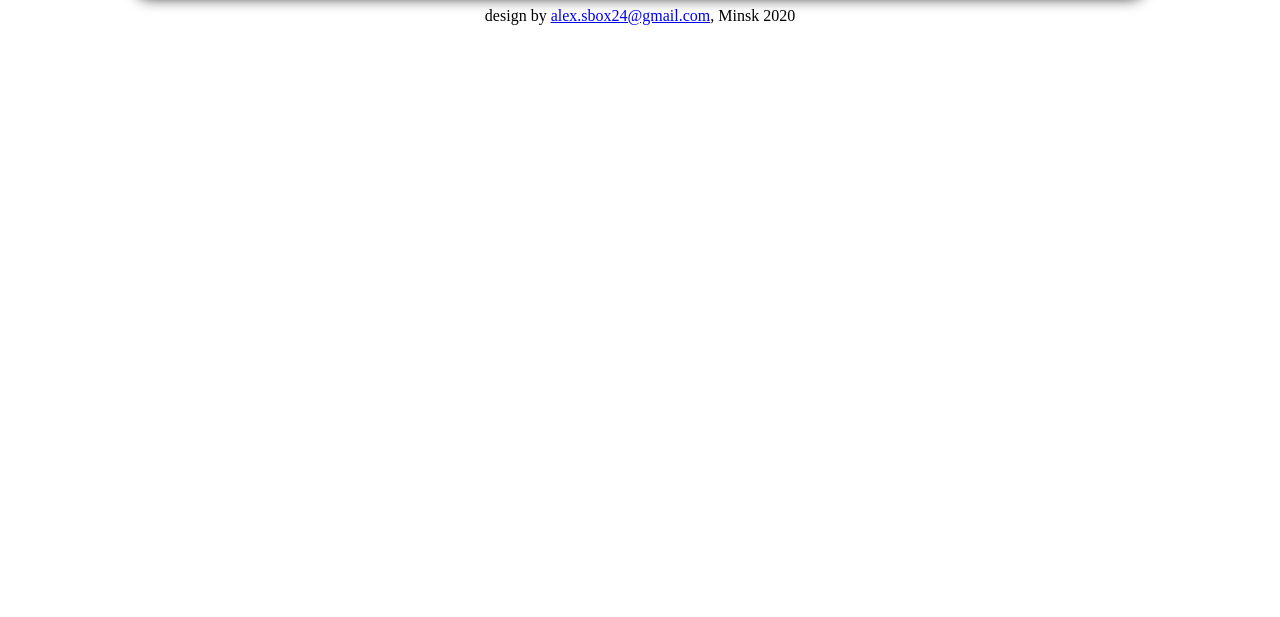
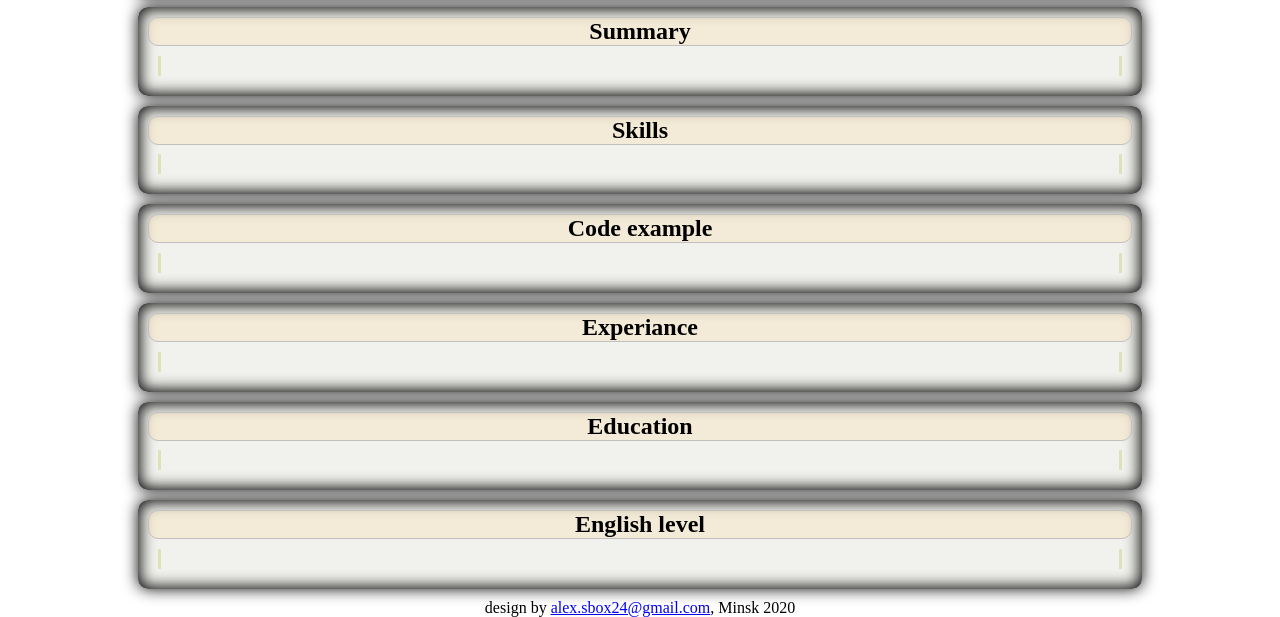
Before and after one commit to alex-2719/rsschool-cv, a plain HTML site: page index.html in a window 1280 px wide. Shown: the part 185-802 px from the top of the page. Drawn offline with Linux system fonts and the light colour scheme.

Commit message:
feat: add sections in main div

```diff
--- a/index.html
+++ b/index.html
@@ -30,7 +30,36 @@
       <div class="cv-logo"><img src="img/user.jpg" alt="" /></div>
     </header>
     <main>
-
+        <section class="block summary">
+            <h1>Summary</h1>
+            <div class="info">
+            </div>
+          </section>
+          <section class="block skills">
+            <h1>Skills</h1>
+            <div class="info">
+            </div>
+          </section>
+          <section class="block code-example">
+            <h1>Code example</h1>
+            <div class="info">
+            </div>
+          </section>
+          <section class="block experiance">
+            <h1>Experiance</h1>
+            <div class="info">
+            </div>
+          </section>
+          <section class="block education">
+            <h1>Education</h1>
+            <div class="info">
+             </div>
+          </section>
+          <section class="block english-level">
+            <h1>English level</h1>
+            <div class="info">
+            </div>
+          </section>
     </main>
     <footer>
       design by
```
